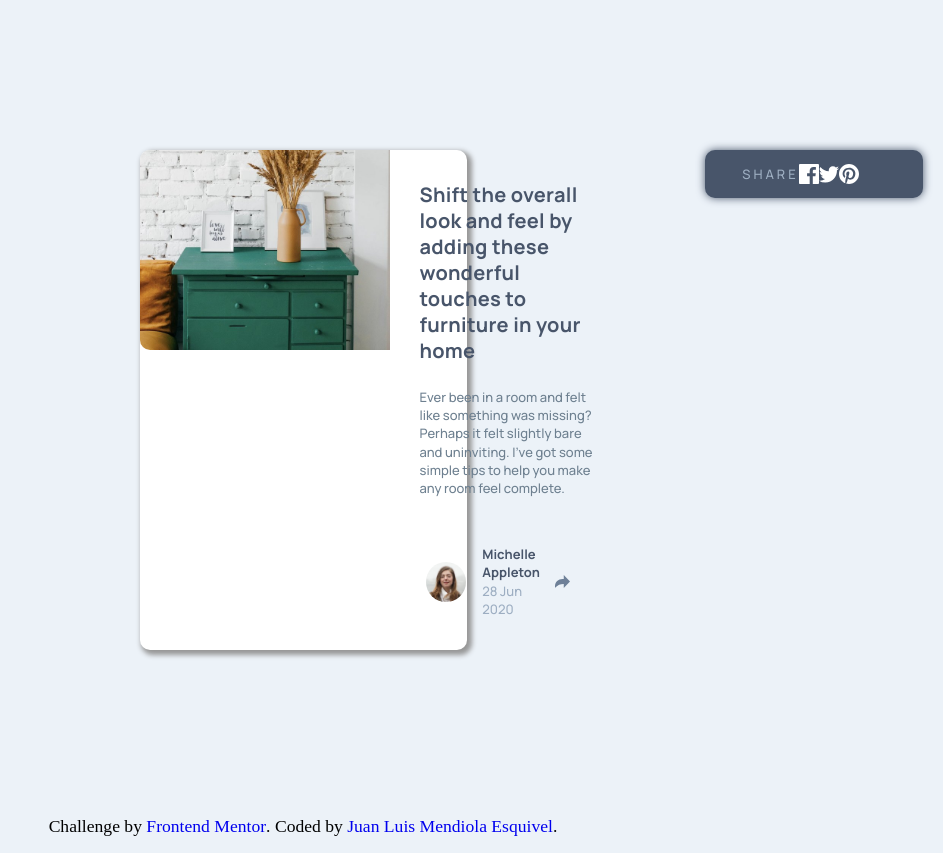
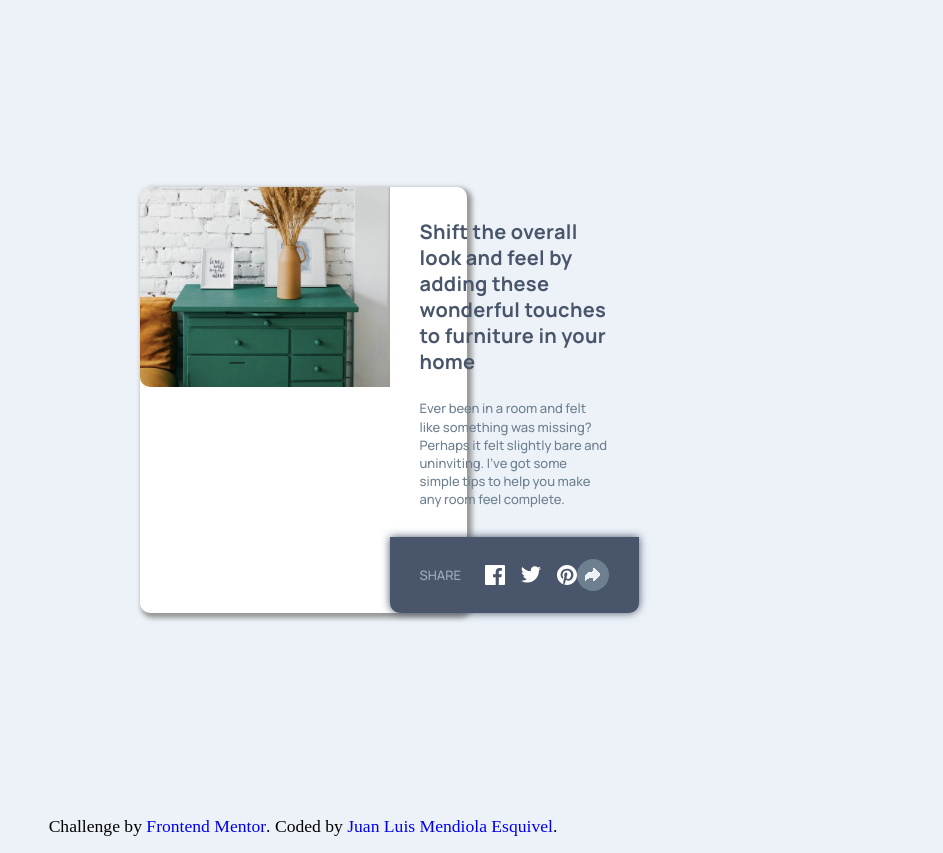
Before and after one commit to mendibox/article-preview-component, a plain HTML site: page index.html in a window 1280 px wide. Both pictures are taken after a click on the element 899 px from the left and 581 px from the top of the page. Shown: the whole page, without its empty margins (337-1280 px from the left). Drawn offline with Linux system fonts and the light colour scheme.

Commit message:
share icon is still imperfect

```diff
--- a/CSS/style.css
+++ b/CSS/style.css
@@ -49,6 +49,10 @@
   align-items: center;
 }
 
+.article__author-active {
+  display: none;
+}
+
 .article__author-image {
   border-radius: 50%;
   width: 40px;
@@ -89,19 +93,29 @@
   justify-content: center;
 }
 
+.article__author-icon-active {
+  width: 32px;
+  height: 32px;
+  border-radius: 50%;
+  background-color: #6e8090;
+  display: flex;
+  align-items: center;
+  justify-content: center;
+}
+
 .article__share {
   display: none;
 }
 
-.article__share_active {
+.article__share-active {
   display: flex;
   justify-content: space-between;
   align-items: center;
   position: relative;
-  margin-top: -50px;
+  margin-top: -20px;
   background-color: hsl(217, 19%, 35%);
-  height: 2.5rem;
-  padding: 0.5rem 2.3rem;
+  height: 4.75rem;
+  padding: 0 1.875rem;
   border-radius: 0 0 10px 10px;
   box-shadow: 0 0 8px hsl(217, 19%, 35%);
 }
@@ -124,21 +138,20 @@
 
 .article__share-text {
   font-family: "Manrope", sans-serif;
-  font-style: normal;
+  font-weight: 500;
   font-size: 13px;
-  font-weight: 500;
-  color: hsl(212, 23%, 69%);
-  letter-spacing: 3px;
+  line-height: 140%;
+  letter-spacing: 0.12%;
+  color: #9daec2;
 }
 
-.article__author-icon_active {
-  width: 30px;
-  height: 30px;
-  border-radius: 50%;
-  background-color: hsl(214, 17%, 51%);
-  display: flex;
-  align-items: center;
-  justify-content: center;
+.article__share-facebook {
+  margin-left: 1.5rem;
+  margin-right: 1rem;
+}
+
+.article__share-twitter {
+  margin-right: 1rem;
 }
 
 .footer__attribution {
--- a/index.html
+++ b/index.html
@@ -73,7 +73,7 @@
                 class="article__share-pinterest"
               />
             </div>
-            <div class="article__author-icon_active">
+            <div class="article__author-icon-active">
               <img
                 src="/images/icon-share-w.webp"
                 alt="share icon"
--- a/script.js
+++ b/script.js
@@ -1,11 +1,15 @@
+const articleAuthor = document.querySelector('.article__author');
 const authorIcon =  document.querySelector('.article__author-icon');
-const authorIconActive = document.querySelector('.article__author-icon_active');
+const authorIconActive = document.querySelector('.article__author-icon-active');
 const articleShare = document.querySelector('.article__share');
+const articleShareActive = document.querySelector('.article__share-active')
 
 authorIcon.addEventListener('click', () =>{
-    articleShare.classList.toggle('article__share_active');
+    articleAuthor.classList.add('article__author-active');
+    articleShare.classList.add('article__share-active');
 });
 
 authorIconActive.addEventListener('click', () => {
-    articleShare.classList.remove('article__share_active');
-})
+    articleShare.classList.remove('article__share-active');
+    articleAuthor.classList.remove('article__author-active');
+});
```
